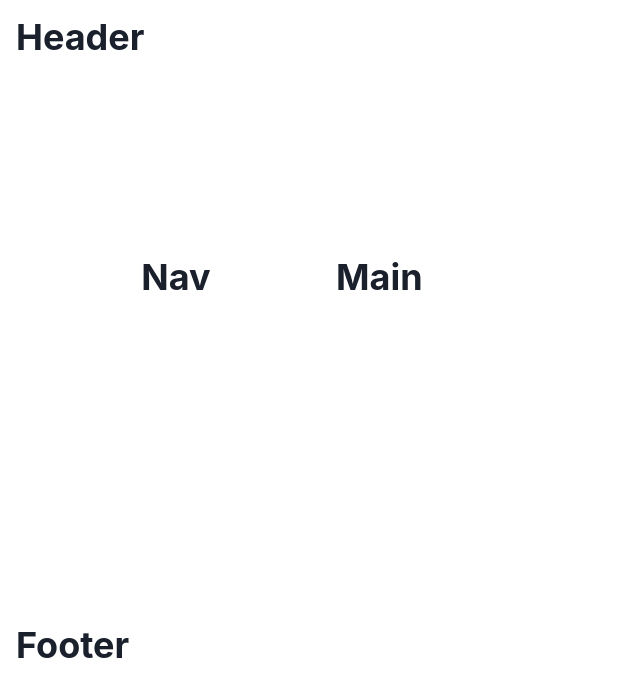
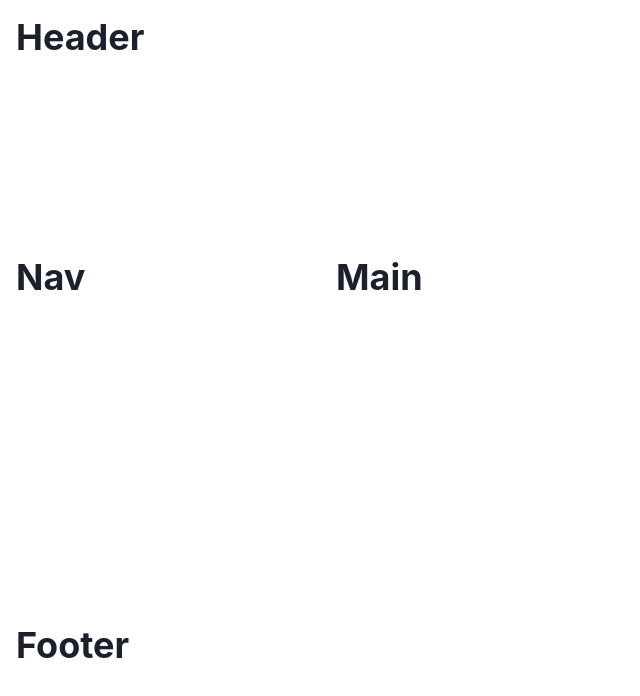
Before and after one commit to SamBeak/chakra_ui_pr, a React (Create React App) app: page / in a window 1280 px wide. Shown: the top 696 px of the page, without its empty margins (0-640 px from the left). Built offline with nearby package versions, Linux system fonts and the light colour scheme.

Commit message:
chore: Refactor Footer, Header, Main, Nav, and NotFound components
Refactor FooterComponent, HeaderComponent, MainComponent, NavComponent, and NotFoundComponent to improve code readability and maintainability.

```diff
--- a/src/components/root/NavComponent.tsx
+++ b/src/components/root/NavComponent.tsx
@@ -1,13 +1,13 @@
-import { Box, GridItem, Heading, VStack } from "@chakra-ui/react";
+import { Box, GridItem, Heading, HStack } from "@chakra-ui/react";
 import React from "react";
 
 export default function NavComponent() {
   return (
     <GridItem gridArea={"nav"}>
       <Box>
-                <VStack>
+        <HStack>
           <Heading>Nav</Heading>
-                </VStack>
+        </HStack>
       </Box>
     </GridItem>
   );
```
Also changed, not shown: src/components/shared/NotFoundComponent.tsx (+5 -5 lines), src/components/root/FooterComponent.tsx (indentation only), src/components/root/HeaderComponent.tsx (indentation only), src/components/root/MainComponent.tsx (indentation only). Lines whose indentation alone changed are shown as unchanged.
